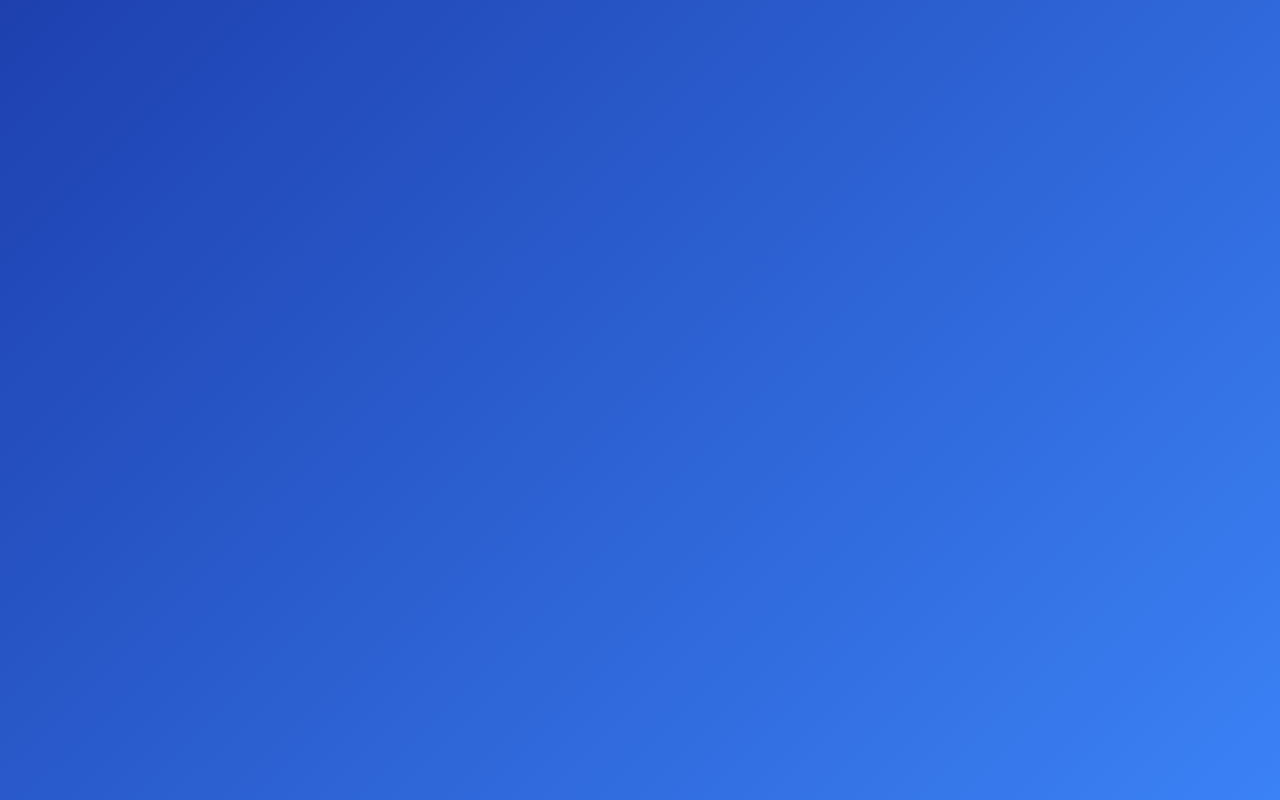
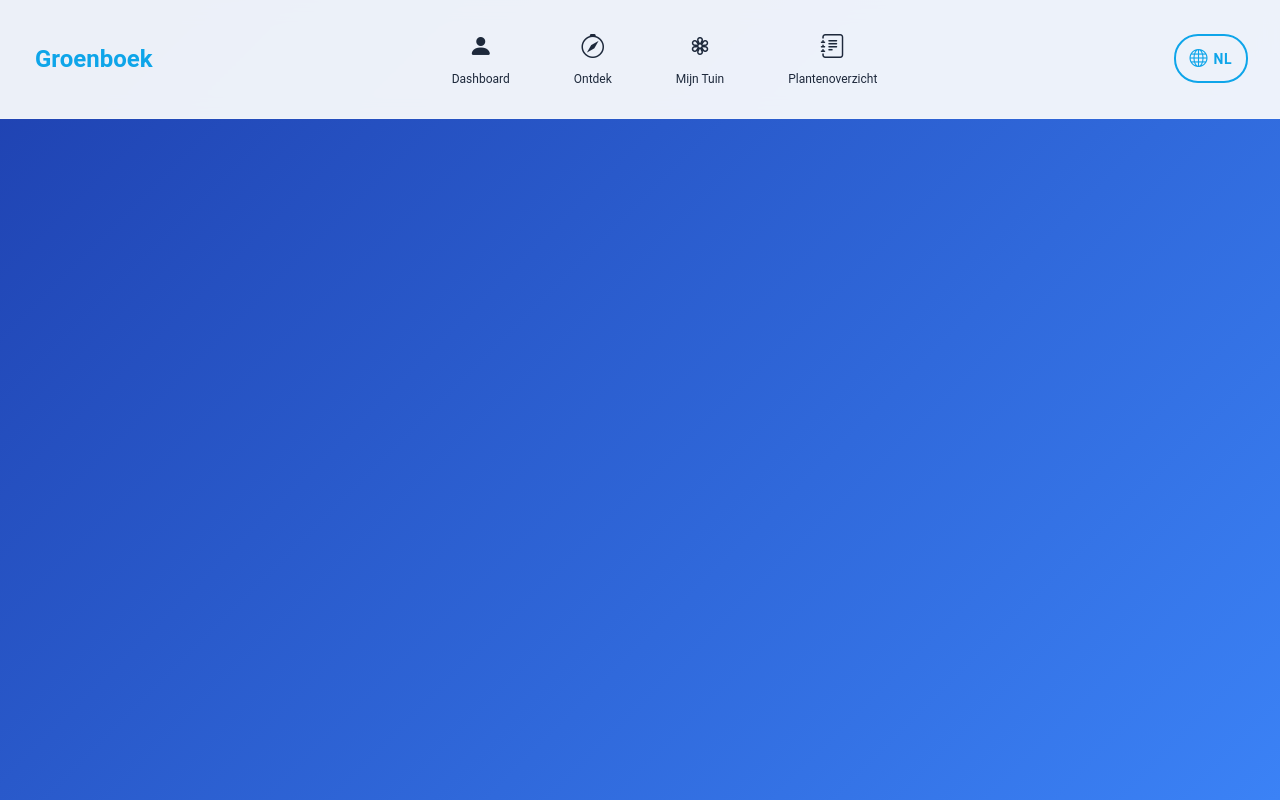
Before and after one commit to Plok98/vueGarden, a Vue app: page /1 in a window 1280 px wide. Before the commit this address had no page. Built offline with nearby package versions, Linux system fonts and the light colour scheme.

Commit message:
Fix routing

```diff
--- a/src/router/index.ts
+++ b/src/router/index.ts
@@ -5,7 +5,7 @@ const router = createRouter({
   history: createWebHistory(import.meta.env.BASE_URL),
   routes: [
     {
-      path: '/',
+      path: '/:page?',
       name: 'home',
       component: HomeView,
     },
--- a/src/views/HomeView.vue
+++ b/src/views/HomeView.vue
@@ -50,7 +50,8 @@
 </template>
 
 <script setup lang="ts">
-import { ref, onMounted } from 'vue'
+import { ref, onMounted, computed } from 'vue'
+import { useRoute, useRouter } from 'vue-router'
 import type { Plant, PlantTemplate } from '@/types'
 
 // Components
@@ -74,8 +75,16 @@ const { seasonClass } = useConfig()
 const { initializeSdks } = useSdk()
 const userPlantsStore = useUserPlantsStore()
 
+const route = useRoute()
+const router = useRouter()
+
 // Navigation
-const currentPage = ref('dashboard')
+const currentPage = computed({
+  get: () => (route.params.page as string) || 'dashboard',
+  set: (newPage) => {
+    router.push({ name: 'home', params: { page: newPage } })
+  }
+})
 
 function setPage(page: string) {
   currentPage.value = page
```
